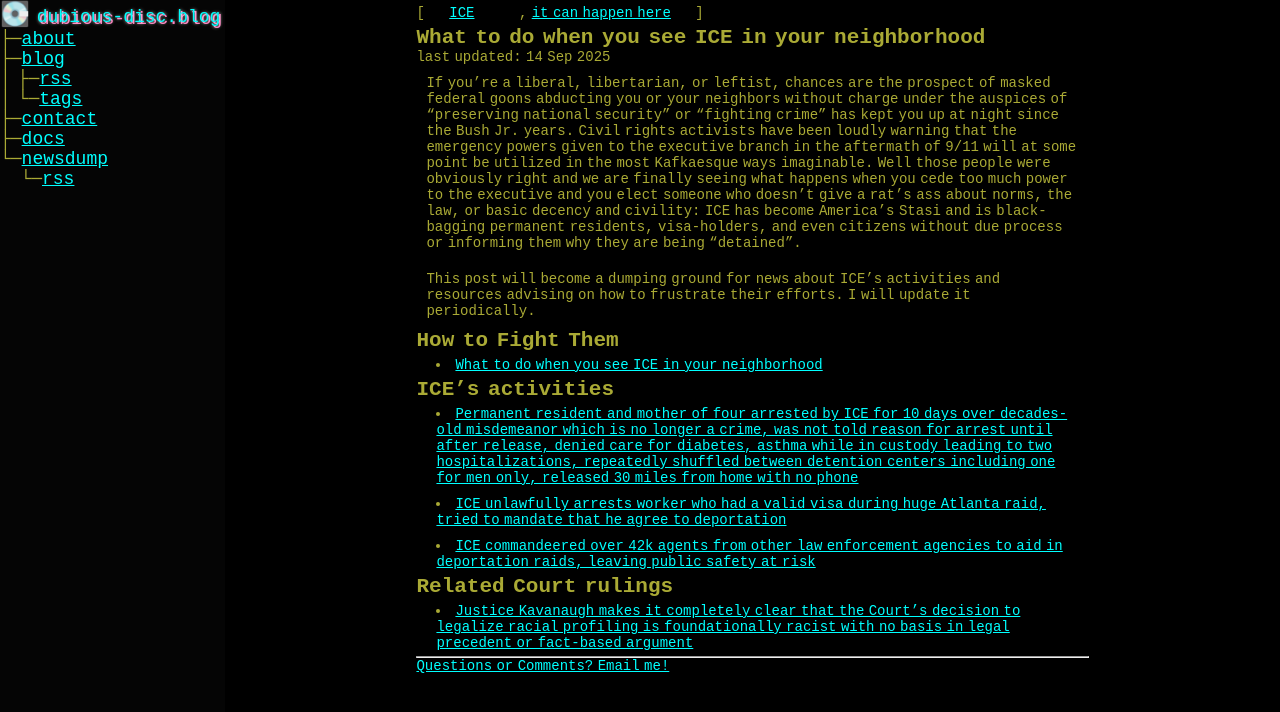
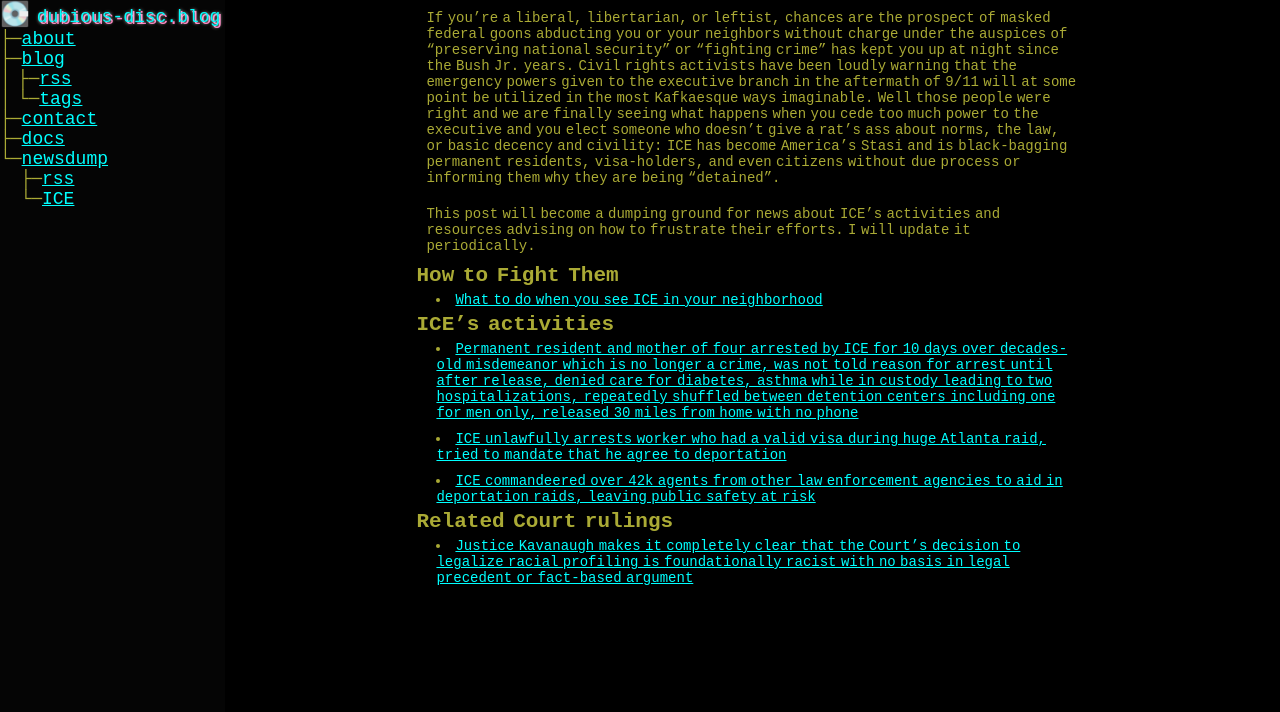
Before and after one commit to paranoid-porygon/paranoid-porygon.github.io, a Jekyll site: the page built from _pages/newsdump/ICE-in-your-hood.md, in a window 1280 px wide. Shown: the top 712 px of the page. Built offline with Jekyll 4.4.1, drawn with Linux system fonts in a browser that asks for light colours.

Commit message:
moved ICE article to a separate page

```diff
--- a/_layouts/default.html
+++ b/_layouts/default.html
@@ -22,7 +22,8 @@
       ├─<a href="/contact" {% if page.title == "Contact" %}class="active-page"{% endif %}>contact</a><br>
       ├─<a href="/docs" {% if page.title == "Documentation" %}class="active-page"{% endif %}>docs</a><br>
       └─<a href="/newsdump" {% if page.title == "newsdump" %}class="active-page"{% endif %}>newsdump</a><br>
-      &nbsp;&nbsp;&nbsp;└─<a href="{{ site.url }}/newsfeed.xml" target="_blank" rel="noopener noreferrer">rss</a><br>
+      &nbsp;&nbsp;&nbsp;├─<a href="{{ site.url }}/newsfeed.xml" target="_blank" rel="noopener noreferrer">rss</a><br>
+      &nbsp;&nbsp;&nbsp;└─<a href="/newsdump/ICE" {% if page.title == "ICE" %}class="active-page"{% endif %}>ICE</a><br>
     </div> <!--sidenav end-->
   </div><!--nav-wrapper end-->
   <div class="page-content">
--- a/_posts/published/2025-08-31-ICE-in-your-hood.md
+++ b/_pages/newsdump/ICE-in-your-hood.md
@@ -1,14 +1,13 @@
 ---
-layout: post
-title:  "What to do when you see ICE in your neighborhood"
+layout: default
+title:  "ICE"
+permalink: /newsdump/ICE/
 date: 2025-09-14
 tags: [ICE, it can happen here]
 published: true
 ---
 
-If you're a liberal, libertarian, or leftist, chances are the prospect of masked federal goons abducting you or your neighbors without charge under the auspices of "preserving national security" or "fighting crime" has kept you up at night since the Bush Jr. years. Civil rights activists have been loudly warning that the emergency powers given to the executive branch in the aftermath of 9/11 will at some point be utilized in the most Kafkaesque ways imaginable. Well those people were obviously right and we are finally seeing what happens when you cede too much power to the executive and you elect someone who doesn't give a rat's ass about norms, the law, or basic decency and civility: ICE has become America's Stasi and is black-bagging permanent residents, visa-holders, and even citizens without due process or informing them why they are being "detained".
-
-<!--excerpt-->
+If you're a liberal, libertarian, or leftist, chances are the prospect of masked federal goons abducting you or your neighbors without charge under the auspices of "preserving national security" or "fighting crime" has kept you up at night since the Bush Jr. years. Civil rights activists have been loudly warning that the emergency powers given to the executive branch in the aftermath of 9/11 will at some point be utilized in the most Kafkaesque ways imaginable. Well those people were right and we are finally seeing what happens when you cede too much power to the executive and you elect someone who doesn't give a rat's ass about norms, the law, or basic decency and civility: ICE has become America's Stasi and is black-bagging permanent residents, visa-holders, and even citizens without due process or informing them why they are being "detained".
 
 This post will become a dumping ground for news about ICE's activities and resources advising on how to frustrate their efforts. I will update it periodically.
 
```
